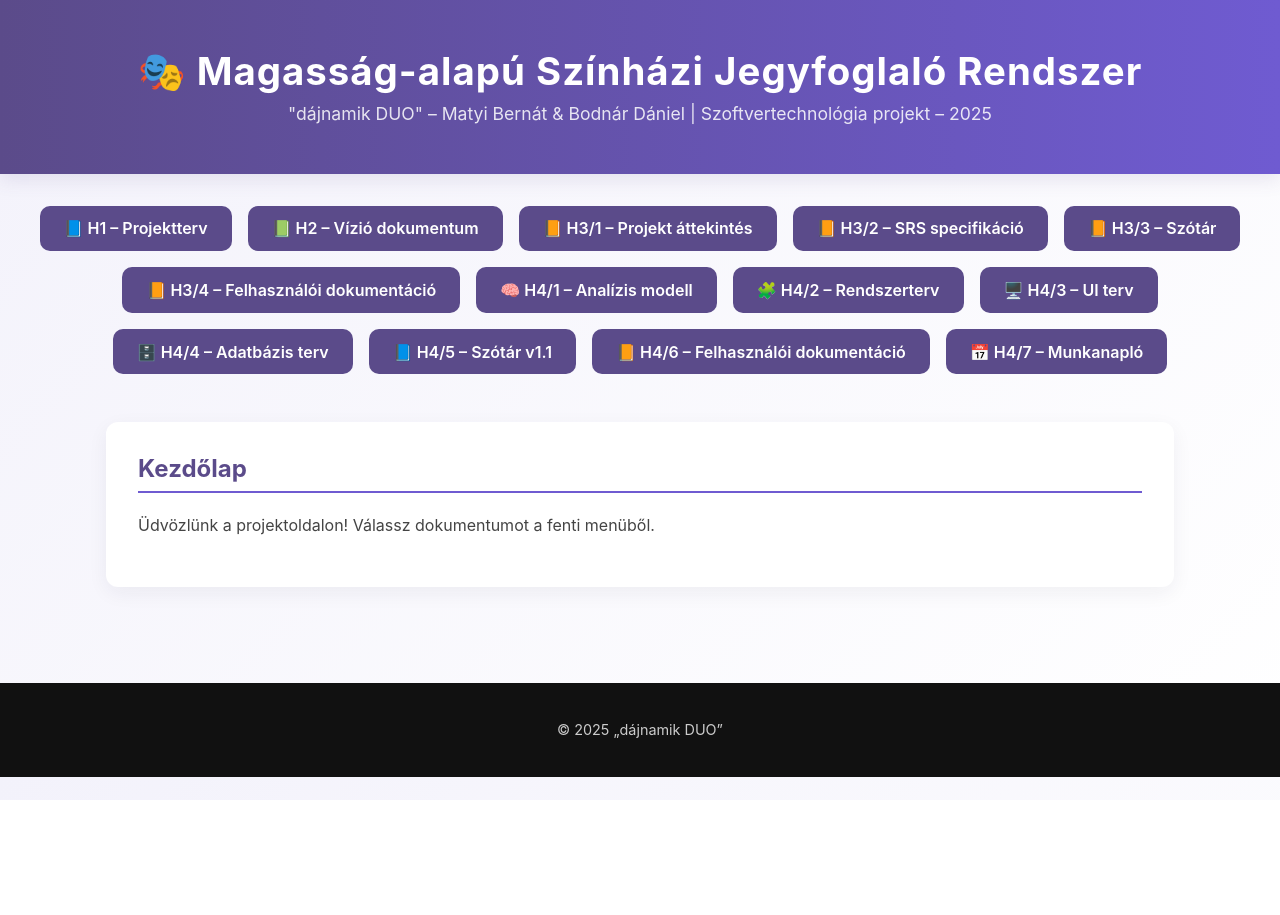
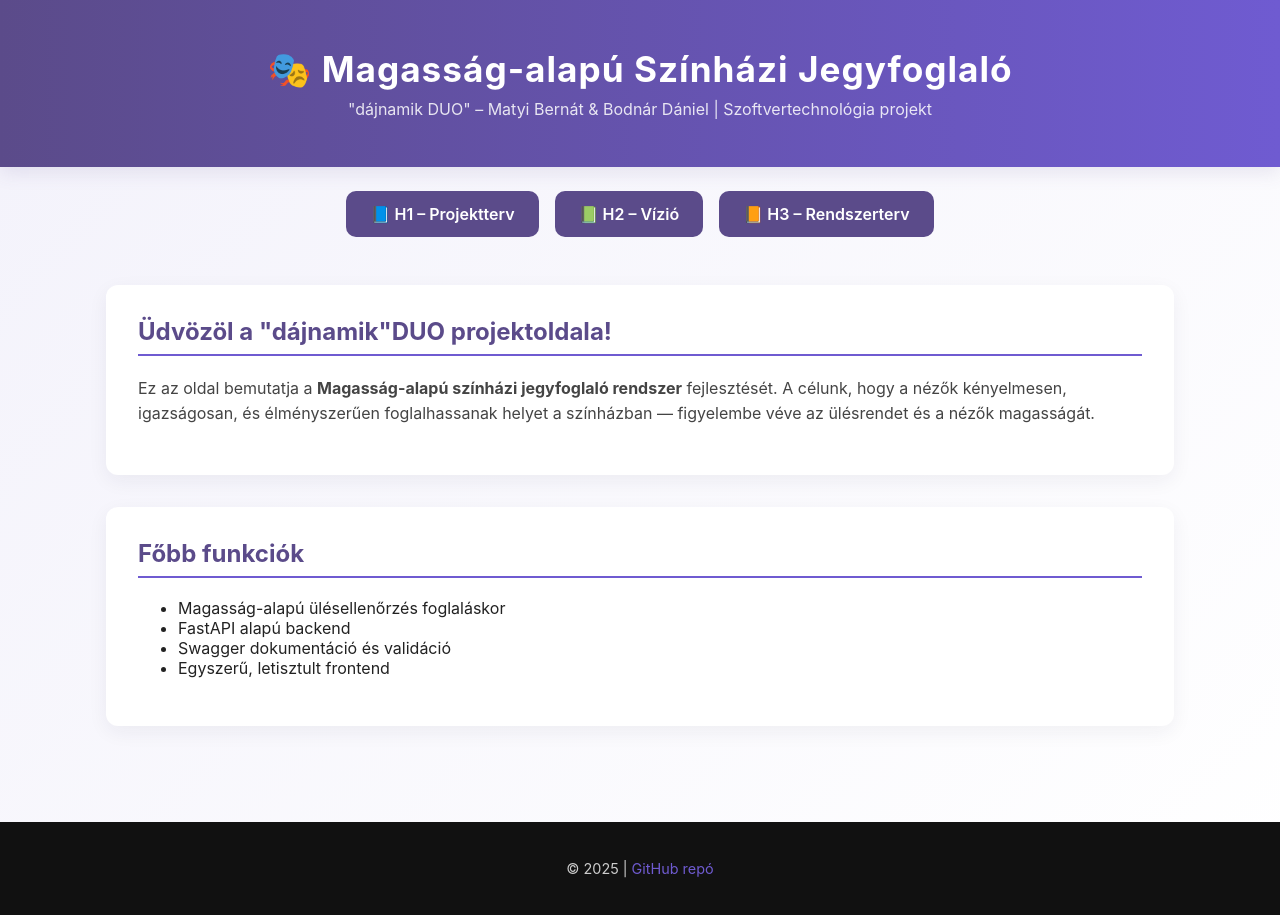
Before and after one commit to beninho08/szoftvertech-website, a plain HTML site: page index.html in a window 1280 px wide. Before the commit the page ends 800 px from the top, so only its background shows below. Drawn offline with Linux system fonts and the light colour scheme.

Commit message:
Update title and content in index.html

```diff
--- a/index.html
+++ b/index.html
@@ -3,7 +3,7 @@
 <head>
   <meta charset="UTF-8">
   <meta name="viewport" content="width=device-width, initial-scale=1.0">
-  <title>🎭 "dájnamik" DUO – Színházi jegyfoglaló rendszer</title>
+  <title>🎭 "dájnamik" DUO – Színházi jegyfoglaló</title>
   <style>
     :root {
       --accent: #5b4b8a;
@@ -14,74 +14,134 @@
       --maxw: 1100px;
     }
     * { box-sizing: border-box; }
-    body { margin:0; font-family:"Inter","Segoe UI",Roboto,sans-serif; background:var(--bg); color:#222; }
-    header { background:linear-gradient(90deg,var(--accent),var(--accent-light)); color:#fff; text-align:center; padding:3rem 1rem 2rem; box-shadow:0 6px 18px rgba(91,75,138,0.12); }
-    header h1 { margin:0; font-size:2.4rem; letter-spacing:1px; }
-    header p { margin-top:0.5rem; font-size:1.1rem; opacity:0.85; }
-    nav { display:flex; flex-wrap:wrap; justify-content:center; gap:1rem; margin:2rem 0; }
-    nav a { padding:0.8rem 1.5rem; background:var(--accent); color:#fff; border-radius:10px; text-decoration:none; font-weight:600; transition:0.3s; }
-    nav a:hover { background:var(--accent-light); }
-    main { max-width:var(--maxw); margin:2rem auto; padding:1rem; }
-    .card { background:var(--card-bg); border-radius:12px; padding:2rem; box-shadow:0 6px 20px rgba(30,30,60,0.06); margin-bottom:2rem; }
-    .card h2 { color:var(--accent); margin-top:0; border-bottom:2px solid var(--accent-light); padding-bottom:0.5rem; }
-    .card p { line-height:1.6; color:#444; white-space:pre-line; }
-    footer { text-align:center; padding:1.5rem; background:#111; color:var(--muted); font-size:0.9rem; margin-top:3rem; }
-    footer a { color:var(--accent-light); text-decoration:none; }
-    @media (max-width:880px){ nav{flex-direction:column; gap:0.75rem;} }
+    body {
+      margin: 0;
+      font-family: "Inter", "Segoe UI", Roboto, sans-serif;
+      background: var(--bg);
+      color: #222;
+    }
+    header {
+      background: linear-gradient(90deg, var(--accent), var(--accent-light));
+      color: #fff;
+      text-align: center;
+      padding: 3rem 1rem 2rem;
+      box-shadow: 0 6px 18px rgba(91,75,138,0.12);
+    }
+    header h1 {
+      margin: 0;
+      font-size: 2.2rem;
+      letter-spacing: 1px;
+    }
+    header p {
+      margin-top: 0.5rem;
+      font-size: 1rem;
+      opacity: 0.85;
+    }
+    nav {
+      display: flex;
+      justify-content: center;
+      gap: 1rem;
+      margin: 1.5rem 0;
+    }
+    nav a {
+      padding: 0.8rem 1.5rem;
+      background: var(--accent);
+      color: #fff;
+      border-radius: 10px;
+      text-decoration: none;
+      font-weight: 600;
+      transition: 0.3s;
+    }
+    nav a:hover {
+      background: var(--accent-light);
+    }
+    main {
+      max-width: var(--maxw);
+      margin: 2rem auto;
+      padding: 1rem;
+    }
+    .card {
+      background: var(--card-bg);
+      border-radius: 12px;
+      padding: 2rem;
+      box-shadow: 0 6px 20px rgba(30,30,60,0.06);
+      margin-bottom: 2rem;
+    }
+    .card h2 {
+      color: var(--accent);
+      margin-top: 0;
+      border-bottom: 2px solid var(--accent-light);
+      padding-bottom: 0.5rem;
+    }
+    .card p {
+      line-height: 1.6;
+      color: #444;
+    }
+    .btn-container {
+      text-align: center;
+      margin-top: 1.5rem;
+    }
+    .btn {
+      background: var(--accent);
+      color: #fff;
+      padding: 0.8rem 1.5rem;
+      border-radius: 6px;
+      font-weight: bold;
+      text-decoration: none;
+      transition: 0.3s;
+      display: inline-block;
+    }
+    .btn:hover {
+      background: var(--accent-light);
+    }
+    footer {
+      text-align: center;
+      padding: 1.5rem;
+      background: #111;
+      color: var(--muted);
+      font-size: 0.9rem;
+      margin-top: 3rem;
+    }
+    footer a {
+      color: var(--accent-light);
+      text-decoration: none;
+    }
+    @media (max-width: 880px){
+      nav { flex-direction: column; gap: 0.75rem; }
+    }
   </style>
 </head>
 <body>
-
   <header>
-    <h1>🎭 Magasság-alapú Színházi Jegyfoglaló Rendszer</h1>
-    <p>"dájnamik DUO" – Matyi Bernát & Bodnár Dániel | Szoftvertechnológia projekt – 2025</p>
+    <h1>🎭 Magasság-alapú Színházi Jegyfoglaló</h1>
+    <p>"dájnamik DUO" – Matyi Bernát & Bodnár Dániel | Szoftvertechnológia projekt</p>
   </header>
-
   <nav>
-    <!-- H1 és H2 -->
-    <a href="#" onclick="loadDoc('H1.txt','📘 H1 – Projektterv')">📘 H1 – Projektterv</a>
-    <a href="#" onclick="loadDoc('H2.txt','📗 H2 – Vízió dokumentum')">📗 H2 – Vízió dokumentum</a>
-
-    <!-- H3 -->
-    <a href="#" onclick="loadDoc('H3-1.txt','📙 H3/1 – Projekt áttekintés')">📙 H3/1 – Projekt áttekintés</a>
-    <a href="#" onclick="loadDoc('H3-2.txt','📙 H3/2 – SRS specifikáció')">📙 H3/2 – SRS specifikáció</a>
-    <a href="#" onclick="loadDoc('H3-3.txt','📙 H3/3 – Szótár')">📙 H3/3 – Szótár</a>
-    <a href="#" onclick="loadDoc('H3-4.txt','📙 H3/4 – Felhasználói dokumentáció')">📙 H3/4 – Felhasználói dokumentáció</a>
-
-    <!-- H4 -->
-    <a href="#" onclick="loadDoc('H4-1.txt','🧠 H4/1 – Analízis modell')">🧠 H4/1 – Analízis modell</a>
-    <a href="#" onclick="loadDoc('H4-2.txt','🧩 H4/2 – Rendszerterv')">🧩 H4/2 – Rendszerterv</a>
-    <a href="#" onclick="loadDoc('H4-3.txt','🖥️ H4/3 – UI terv')">🖥️ H4/3 – UI terv</a>
-    <a href="#" onclick="loadDoc('H4-4.txt','🗄️ H4/4 – Adatbázis terv')">🗄️ H4/4 – Adatbázis terv</a>
-    <a href="#" onclick="loadDoc('H4-5.txt','📘 H4/5 – Szótár v1.1')">📘 H4/5 – Szótár v1.1</a>
-    <a href="#" onclick="loadDoc('H4-6.txt','📙 H4/6 – Felhasználói dokumentáció')">📙 H4/6 – Felhasználói dokumentáció</a>
-    <a href="#" onclick="loadDoc('H4-7.txt','📅 H4/7 – Munkanapló')">📅 H4/7 – Munkanapló</a>
+    <a href="H1.html">📘 H1 – Projektterv</a>
+    <a href="H2.html">📗 H2 – Vízió</a>
+    <a href="H3.html">📙 H3 – Rendszerterv</a>
   </nav>
-
-  <main id="content">
+  <main>
     <div class="card">
-      <h2>Kezdőlap</h2>
-      <p>Üdvözlünk a projektoldalon! Válassz dokumentumot a fenti menüből.</p>
+      <h2>Üdvözöl a "dájnamik"DUO projektoldala!</h2>
+      <p>
+        Ez az oldal bemutatja a <strong>Magasság-alapú színházi jegyfoglaló rendszer</strong> fejlesztését.
+        A célunk, hogy a nézők kényelmesen, igazságosan, és élményszerűen foglalhassanak helyet a színházban —
+        figyelembe véve az ülésrendet és a nézők magasságát.
+      </p>
+    </div>
+    <div class="card">
+      <h2>Főbb funkciók</h2>
+      <ul>
+        <li>Magasság-alapú ülésellenőrzés foglaláskor</li>
+        <li>FastAPI alapú backend</li>
+        <li>Swagger dokumentáció és validáció</li>
+        <li>Egyszerű, letisztult frontend</li>
+      </ul>
     </div>
   </main>
-
   <footer>
-    <p>© 2025 „dájnamik DUO”</p>
+    <p>© 2025  | <a href="https://github.com/beninho08/szoftvertech-projekt" target="_blank">GitHub repó</a></p>
   </footer>
-
-  <script>
-    async function loadDoc(file, title){
-      try {
-        const response = await fetch(file);
-        if (!response.ok) throw new Error("Nem található: " + file);
-        const text = await response.text();
-        document.getElementById('content').innerHTML =
-          `<div class="card"><h2>${title}</h2><p>${text}</p></div>`;
-      } catch (err) {
-        document.getElementById('content').innerHTML =
-          `<div class="card"><h2>${title}</h2><p style="color:red;">Hiba: ${err.message}</p></div>`;
-      }
-    }
-  </script>
 </body>
 </html>
```
